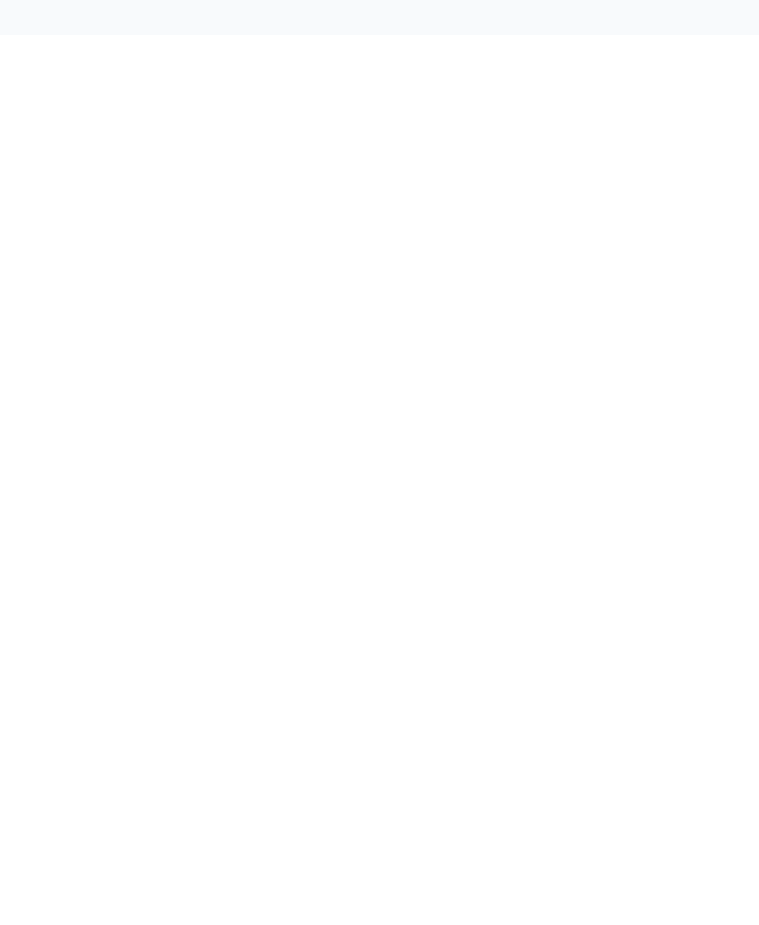
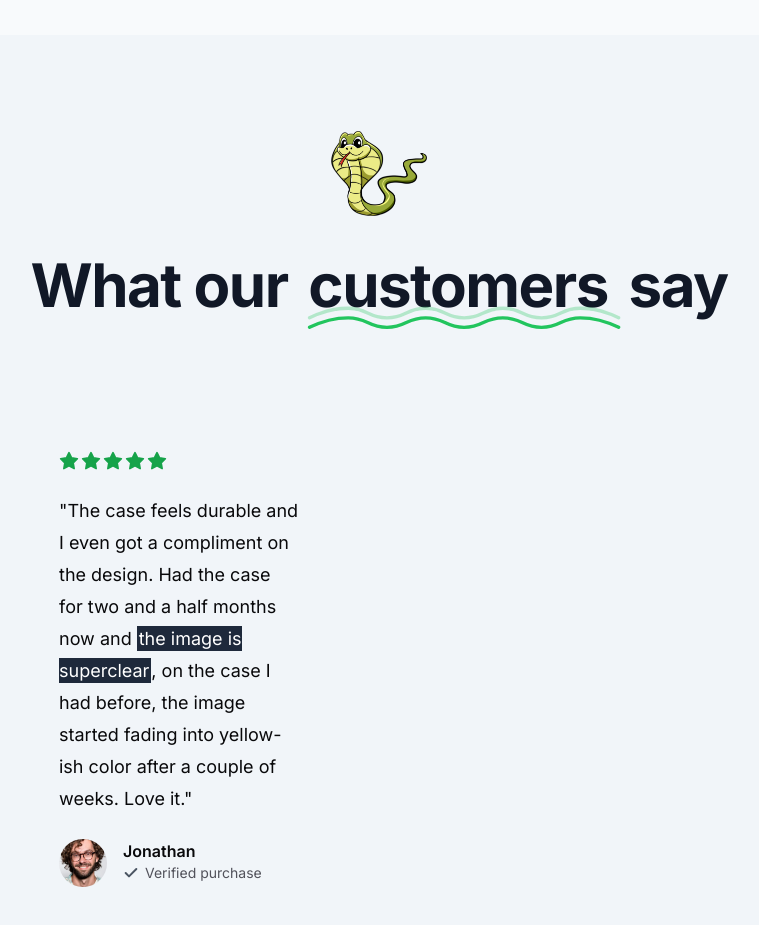
Before and after one commit to edgarespinoza7/ecommerce-react-app, a Next.js app: page / in a window 1280 px wide. Shown: the part 960-1885 px from the top of the page, without its empty margins (261-1020 px from the left). Before the commit the page ends 995 px from the top, so only its background shows below. Built offline with nearby package versions, Linux system fonts and the light colour scheme; no server answers.

Commit message:
added auth kinde and testimonials section

```diff
--- a/package.json
+++ b/package.json
@@ -9,6 +9,7 @@
     "lint": "next lint"
   },
   "dependencies": {
+    "@kinde-oss/kinde-auth-nextjs": "^2.2.5",
     "@radix-ui/react-icons": "^1.3.0",
     "@radix-ui/react-slot": "^1.0.2",
     "class-variance-authority": "^0.7.0",
--- /dev/null
+++ b/src/app/api/auth/[kindeAuth]/route.ts
@@ -0,0 +1,2 @@
+import { handleAuth } from "@kinde-oss/kinde-auth-nextjs/server";
+export const GET = handleAuth();
--- a/src/app/page.tsx
+++ b/src/app/page.tsx
@@ -1,5 +1,5 @@
+import { Icons } from "@/components/Icons";
 import MaxWidthWrapper from "@/components/MaxWidthWrapper";
-import Navbar from "@/components/Navbar";
 import Phone from "@/components/Phone";
 import { Check, Star } from "lucide-react";
 
@@ -70,13 +70,15 @@
                 </div>
                 <div className="flex flex-col justify-between items-center sm:items-start">
                   <div className="flex gap-0 5">
-                    <Star className="h-4 w-4 text-green-600 fill-green-600"/>
-                    <Star className="h-4 w-4 text-green-600 fill-green-600"/>
-                    <Star className="h-4 w-4 text-green-600 fill-green-600"/>
-                    <Star className="h-4 w-4 text-green-600 fill-green-600"/>
-                    <Star className="h-4 w-4 text-green-600 fill-green-600"/>
+                    <Star className="h-4 w-4 text-green-600 fill-green-600" />
+                    <Star className="h-4 w-4 text-green-600 fill-green-600" />
+                    <Star className="h-4 w-4 text-green-600 fill-green-600" />
+                    <Star className="h-4 w-4 text-green-600 fill-green-600" />
+                    <Star className="h-4 w-4 text-green-600 fill-green-600" />
                   </div>
-                  <p><span className="font-semibold">1.250</span> happy customers</p>
+                  <p>
+                    <span className="font-semibold">1.250</span> happy customers
+                  </p>
                 </div>
               </div>
             </div>
@@ -84,9 +86,77 @@
 
           <div className="col-span-full lg:col-span-1 w-full flex justify-center px-8 sm:px-16 md:px-0 mt-32 lg:mx-0 lg:mt-20 h-fit">
             <div className="relative md:max-w-xl">
-              <img src="/your-image.png" alt="your-image" className="absolute w-40 lg:w-52 left-56 -top-20 select-none hidden sm:block lg:hidden xl:block" />
-              <img src="/line.png" alt="" className="absolute w-20 -left-6 -bottom-6 select-none"/>
+              <img
+                src="/your-image.png"
+                alt="your-image"
+                className="absolute w-40 lg:w-52 left-56 -top-20 select-none hidden sm:block lg:hidden xl:block"
+              />
+              <img
+                src="/line.png"
+                alt=""
+                className="absolute w-20 -left-6 -bottom-6 select-none"
+              />
               <Phone className="w-64" imgSrc="/testimonials/1.jpg" />
+            </div>
+          </div>
+        </MaxWidthWrapper>
+      </section>
+
+      {/* Value Proposition Section */}
+      <section className="bg-slate-100 py-24">
+        <MaxWidthWrapper className="flex flex-col items-center gap-16 sm:gap-32">
+          <div className="flex flex-col lg:flex-col items-center gap-4 sm:gap-6">
+            <h2 className="order-1 mt-2 tracking-tight text-center text-balance !leading-tight font-bold text-5xl md:text-6xl text-gray-900">
+              What our{" "}
+              <span className="relative px-2">
+                customers{" "}
+                <Icons.underline className="hidden sm:block pointer-events-none absolute inset-x-0 -bottom-6 text-green-500" />{" "}
+              </span>{" "}
+              say
+            </h2>
+            <img
+              src="/snake-2.png"
+              alt=""
+              className="w-24 order-0 lg:max-w-none"
+            />
+          </div>
+          <div className="mx-auto grid max-w-2xl grid-cols-1 px-4 lg:mx-0 lg:grid-cols-2 gap-y-16">
+            <div className="flex flex-auto flex-col gap-4 lg:pr-8 xl:pr-20">
+              {/* Five Starts */}
+              <div className="flex gap-0.5 mb-2">
+                <Star className="h-5 w-5 text-green-600 fill-green-600" />
+                <Star className="h-5 w-5 text-green-600 fill-green-600" />
+                <Star className="h-5 w-5 text-green-600 fill-green-600" />
+                <Star className="h-5 w-5 text-green-600 fill-green-600" />
+                <Star className="h-5 w-5 text-green-600 fill-green-600" />
+              </div>
+              {/* Customer Quote */}
+              <div className="text-lg leading-8">
+                <p>
+                  &quot;The case feels durable and I even got a compliment on
+                  the design. Had the case for two and a half months now and{" "}
+                  <span className="p-0.5 bg-slate-800 text-white">
+                    the image is superclear
+                  </span>
+                  , on the case I had before, the image started fading into
+                  yellow-ish color after a couple of weeks. Love it.&quot;
+                </p>
+              </div>
+              {/* Customer Profile */}
+              <div className="flex gap-4 mt-2">
+                <img
+                  src="/users/user-1.png"
+                  alt="user"
+                  className="rounded-full h-12 w-12 object-cover"
+                />
+                <div className="flex flex-col">
+                  <p className="font-semibold">Jonathan</p>
+                  <div className="flex gap-1.5 items-center text-zinc-600">
+                    <Check className="h-4 w-4 stroke-[3px] text-gray-600" />
+                    <p className="text-sm">Verified purchase</p>
+                  </div>
+                </div>
+              </div>
             </div>
           </div>
         </MaxWidthWrapper>
--- /dev/null
+++ b/src/components/Icons.tsx
@@ -0,0 +1,22 @@
+import { LucideProps } from "lucide-react";
+
+export const Icons = {
+  underline: (props: LucideProps) => (
+    <svg {...props} viewBox="0 0 687 155">
+      <g
+        stroke="currentColor"
+        strokeWidth="7"
+        fill="none"
+        fill-rule="evenodd"
+        strokeLinecap="round"
+        strokeLinejoin="round"
+      >
+        <path
+          d="M20 98c27-13.3333333 54-20 81-20 40.5 0 40.5 20 81 20s40.626917-20 81-20 40.123083 20 80.5 20 40.5-20 81-20 40.5 20 81 20 40.626917-20 81-20c26.915389 0 53.748722 6.6666667 80.5 20"
+          opacity=".3"
+        ></path>
+        <path d="M20 118c27-13.3333333 54-20 81-20 40.5 0 40.5 20 81 20s40.626917-20 81-20 40.123083 20 80.5 20 40.5-20 81-20 40.5 20 81 20 40.626917-20 81-20c26.915389 0 53.748722 6.6666667 80.5 20"></path>
+      </g>
+    </svg>
+  ),
+};
--- a/src/components/Navbar.tsx
+++ b/src/components/Navbar.tsx
@@ -2,10 +2,12 @@
 import MaxWidthWrapper from "./MaxWidthWrapper";
 import { buttonVariants } from "./ui/button";
 import { ArrowRight } from "lucide-react";
+import { getKindeServerSession } from '@kinde-oss/kinde-auth-nextjs/server';
 
-const Navbar = () => {
-  const user = undefined;
-  const isAdmin = false;
+const Navbar = async () => {
+  const { getUser } = getKindeServerSession();
+  const user = await getUser();
+  const isAdmin = user?.email === process.env.ADMIN_EMAIL;
   return (
     <nav className="sticky z-[100] h-14 inset-x-0 top-0 w-full border-b border-gray-200 bg-white/75 backdrop-blur-lg transition-all">
       <MaxWidthWrapper>
```
Also changed, not shown: 2 other files (tests, documents, lock files or other folders).
